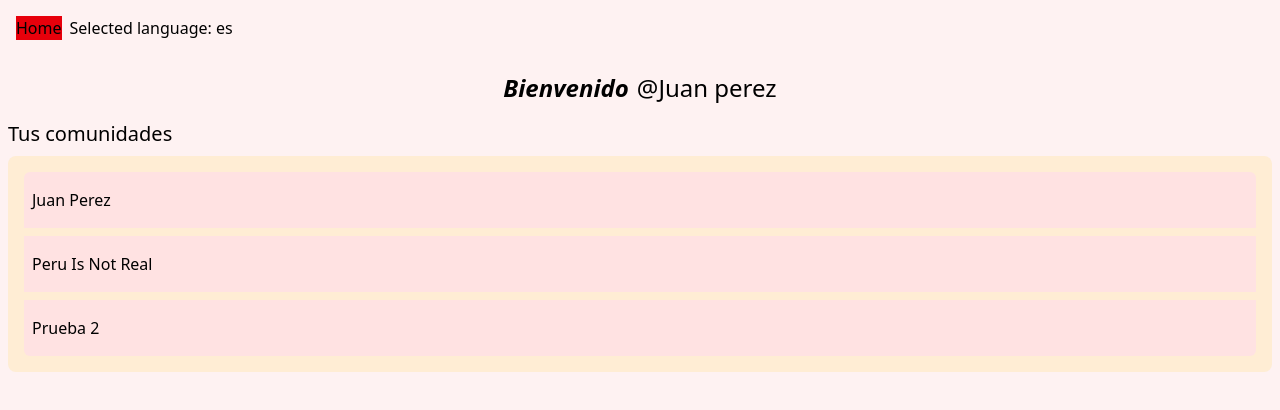
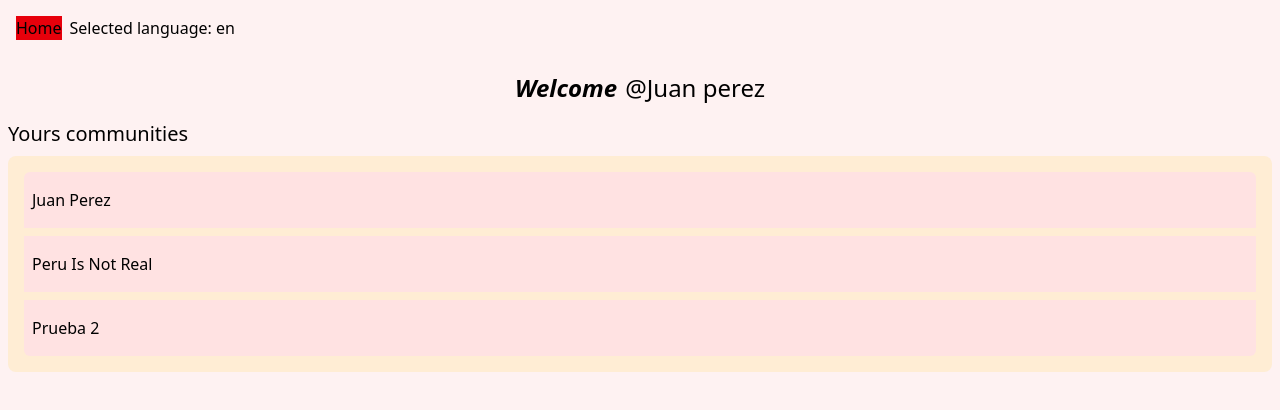
Before and after one commit to Mortadelo24/community-report-web-client, a Vue app: page / in a window 1280 px wide. Shown: the top 410 px of the page. Built offline with nearby package versions, Linux system fonts and the light colour scheme.

Commit message:
refactor language store

```diff
--- a/src/App.vue
+++ b/src/App.vue
@@ -7,7 +7,7 @@
   const {loadLanguagePack} = useLanguageStore();
 
   onBeforeMount(()=>{
-    loadLanguagePack("es");
+    loadLanguagePack();
   })
 
 </script>
--- a/src/apis/backend.ts
+++ b/src/apis/backend.ts
@@ -2,6 +2,19 @@ interface Community {
   id: number;
   name: string;
 }
+
+interface User {
+  id: number;
+  name:string;
+}
+const users: User[] = [
+  {
+    id: 1, name: "Pedro2"
+  },
+  {
+    id: 2, name: "Calton2"
+  }
+]
 
 const communities: Community[] = [
   {id: 1, name: "juan perez"},
@@ -15,11 +28,16 @@ const communities: Community[] = [
 const getCommunities = async() => {
   return communities
 }
-
+const getUser = async(id: number) => {
+  return users.find(user => user.id == id)
+}
 export type {
-  Community
+  Community,
+  User
 }
 
 export {
   getCommunities,
+  getUser
+
 }
--- a/src/languages/index.ts
+++ b/src/languages/index.ts
@@ -9,8 +9,16 @@ interface LanguageCode {
   es: string
 }
 
+const supportedLanguages = ['en', 'es'];
+
 const getLanguagePack = async(languageCode: keyof LanguageCode): Promise<LanguagePack> =>{
   return (await import(`../languages/${languageCode}.json`));
+}
+const getLanguagePreference = () => {
+  const shortLanguage = navigator.language.slice(0,2);
+  const preference = supportedLanguages.includes(shortLanguage) ?  shortLanguage   : 'en';
+
+  return preference as keyof LanguageCode
 }
 
 export type {
@@ -19,5 +27,6 @@ export type {
 }
 export {
   getLanguagePack,
+  getLanguagePreference
 
 }
--- a/src/stores/language.ts
+++ b/src/stores/language.ts
@@ -1,15 +1,16 @@
 import {defineStore} from 'pinia'
 import {ref, computed} from 'vue'
-import {getLanguagePack} from '../languages/index.ts'
-import type {LanguagePack, LanguageCode} from '../languages/index.ts'
+import {getLanguagePack, getLanguagePreference} from '../languages/index.ts'
+import type { LanguagePack,  LanguageCode} from '../languages/index.ts'
 
 export const useLanguageStore = defineStore("language", ()=>{
-  const preference = ref("es");
+  const preference = ref< keyof LanguageCode>(getLanguagePreference());
   const languagePack = ref<LanguagePack | null>();
 
-  const loadLanguagePack = async(languageCode: keyof LanguageCode) =>{
-    preference.value = languageCode;
-    languagePack.value = await getLanguagePack(languageCode);
+
+  const loadLanguagePack = async(languageCode?: keyof LanguageCode) =>{
+   if (languageCode) preference.value = languageCode;
+   languagePack.value = await getLanguagePack(preference.value);
   }
 
   const getPhrase = (key: keyof LanguagePack) => {
```
Also changed, not shown: src/router/index.ts (+3 -4 lines).
